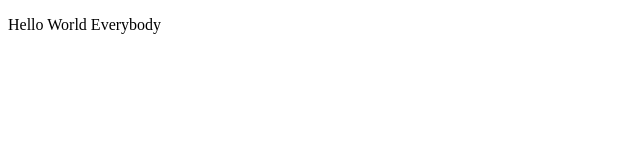
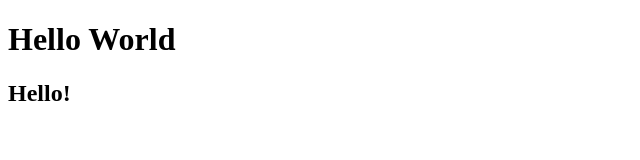
Before and after one commit to dimaSerebro/project, a plain HTML site: page index.html in a window 1280 px wide. Shown: the whole page, without its empty margins (0-640 px from the left). Drawn offline with Linux system fonts and the light colour scheme.

Commit message:
index.html mod

```diff
--- a/index.html
+++ b/index.html
@@ -7,10 +7,8 @@
    <title>Document</title>
 </head>
 <body>
-
-   <p>Hello World Everybody</p>
-
-
+   <h1>Hello World</h1>
+   <h2>Hello!</h2>
    <script src="./js/script.js"></script>
 </body>
 </html>
```
